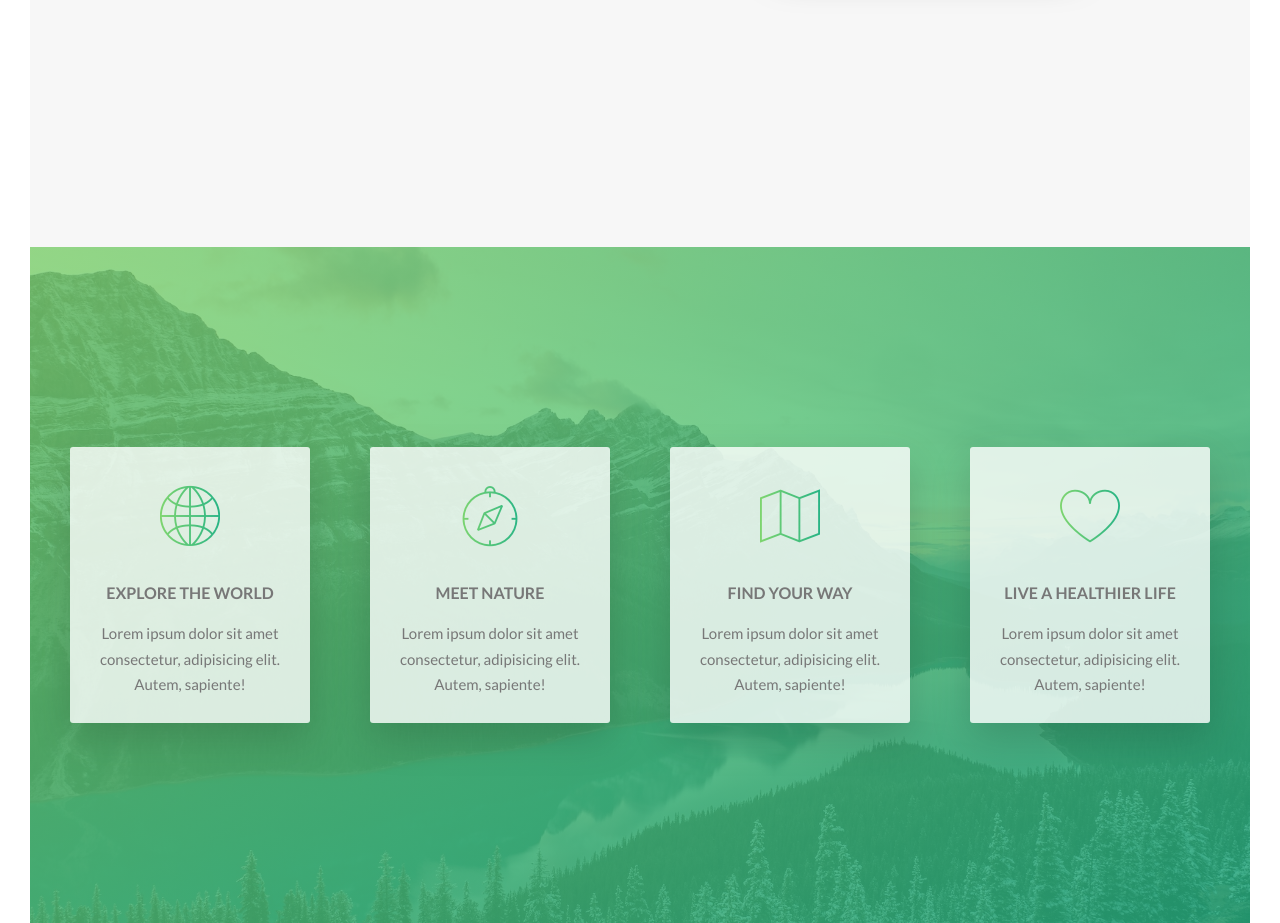
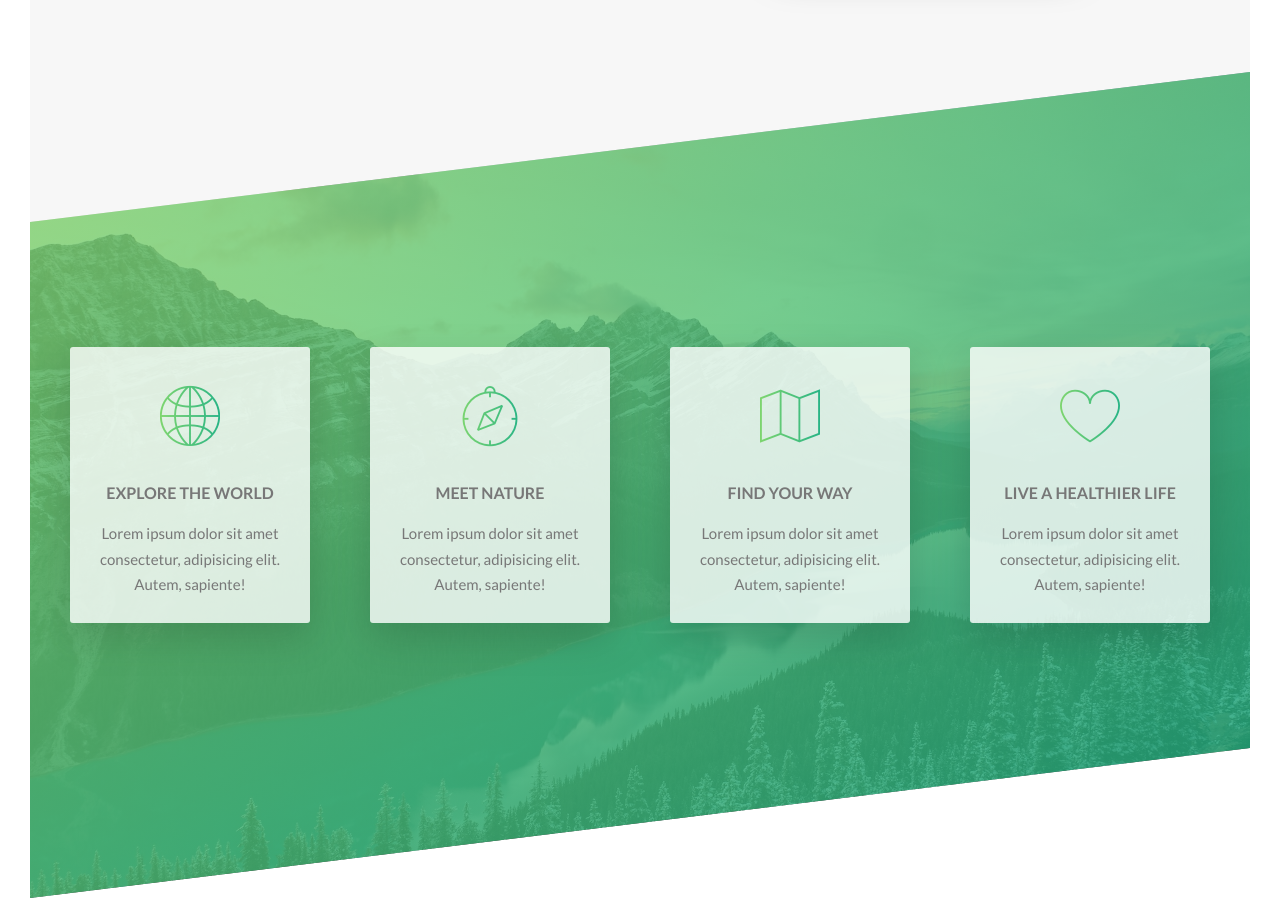
Before and after one commit to DanielCruz-fs/dnl-natours-project, a website: page index.html in a window 1280 px wide. Shown: the part 1364-2287 px from the top of the page. After the commit the page ends 2262 px from the top, so only its background shows below. Drawn offline with Linux system fonts and the light colour scheme.

Commit message:
Finish section feature :rocket:

```diff
--- a/sass/pages/_home.scss
+++ b/sass/pages/_home.scss
@@ -9,4 +9,12 @@
   background-image: linear-gradient(to right bottom, rgba($color-primary-light, 0.8), rgba($color-primary-dark, 0.8)),
                     url(../img/nat-4.jpg);
   background-size: cover;
+
+  transform: skewY(-7deg);
+  margin-top: -10rem;
+
+  // Direct child selector
+  & > * {
+    transform: skewY(7deg);
+  }
 }
```
Also changed, not shown: css/style.css.
